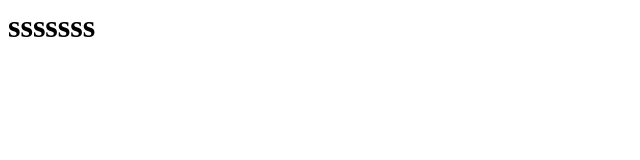
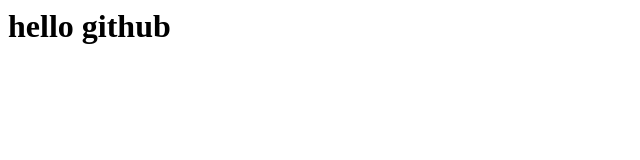
Before and after one commit to fumikiri0305/testtest, a plain HTML site: page index.html in a window 1280 px wide. Shown: the whole page, without its empty margins (0-640 px from the left). Drawn offline with Linux system fonts and the light colour scheme.

Commit message:
Update index.html

```diff
--- a/index.html
+++ b/index.html
@@ -1,3 +1,3 @@
 <html>
-<h1>sssssss</h1>
+<h1>hello github</h1>
 </html>
```
